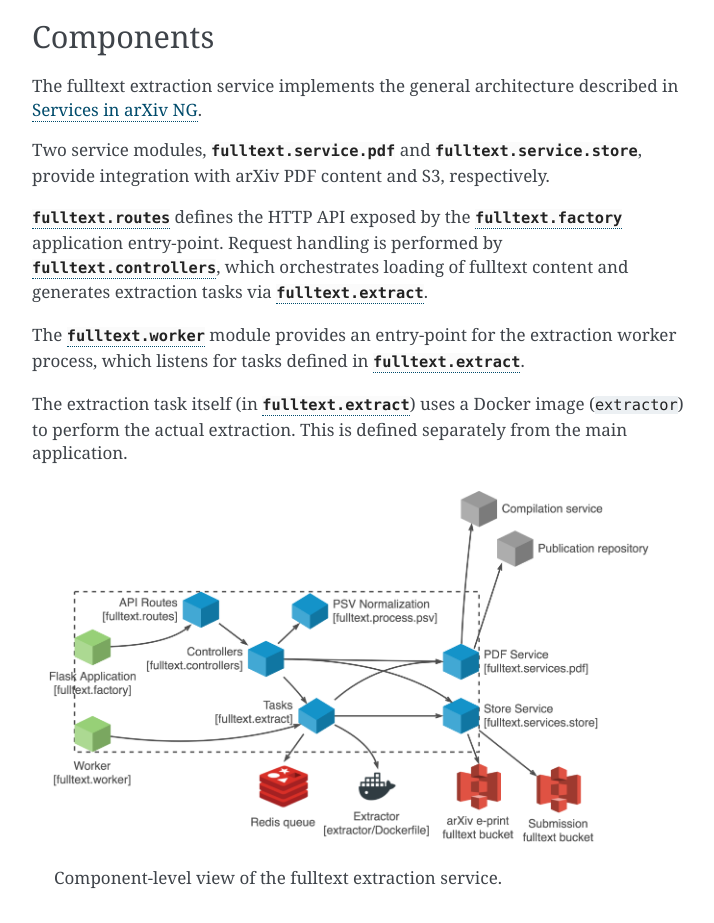
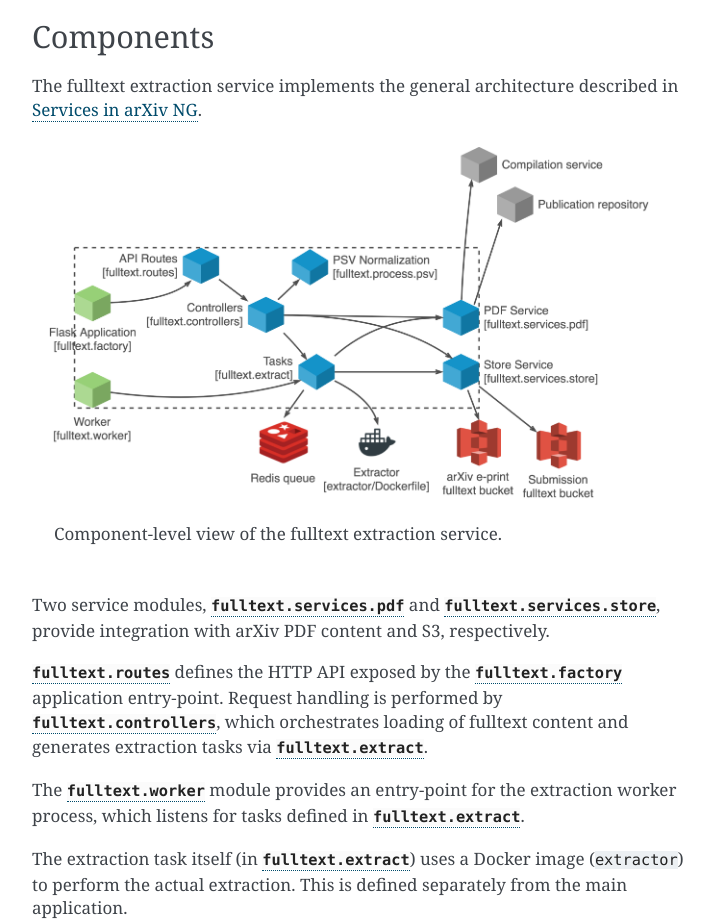
Before and after one commit to arXiv/zzzArchived_arxiv-fulltext, a plain HTML site: page architecture.html in a window 1280 px wide. Shown: the part 1840-2763 px from the top of the page, without its empty margins (388-1102 px from the left). Drawn offline with nearby package versions, Linux system fonts and the light colour scheme; some packages are replaced by stand-ins of ours.

Commit message:
updated docs

```diff
--- a/architecture.html
+++ b/architecture.html
@@ -82,8 +82,12 @@ be. This helps to prevent duplicate extraction tasks.</p>
 <h2>Components<a class="headerlink" href="#components" title="Permalink to this headline">¶</a></h2>
 <p>The fulltext extraction service implements the general architecture described
 in <a class="reference external" href="https://cul-it.github.io/arxiv-arxitecture/crosscutting/services.html" title="(in arXiv arXitecture v0.8)"><span>Services in arXiv NG</span></a>.</p>
-<p>Two service modules, <code class="xref py py-mod docutils literal notranslate"><span class="pre">fulltext.service.pdf</span></code> and
-<code class="xref py py-mod docutils literal notranslate"><span class="pre">fulltext.service.store</span></code>, provide integration with arXiv PDF content
+<div class="figure" id="id3">
+<span id="figure-components"></span><a class="reference internal image-reference" href="_images/fulltext-service-components.png"><img alt="_images/fulltext-service-components.png" src="_images/fulltext-service-components.png" style="width: 600px;" /></a>
+<p class="caption"><span class="caption-text">Component-level view of the fulltext extraction service.</span></p>
+</div>
+<p>Two service modules, <a class="reference internal" href="fulltext/fulltext.services.pdf.html#module-fulltext.services.pdf" title="fulltext.services.pdf"><code class="xref py py-mod docutils literal notranslate"><span class="pre">fulltext.services.pdf</span></code></a> and
+<a class="reference internal" href="fulltext/fulltext.services.store.html#module-fulltext.services.store" title="fulltext.services.store"><code class="xref py py-mod docutils literal notranslate"><span class="pre">fulltext.services.store</span></code></a>, provide integration with arXiv PDF content
 and S3, respectively.</p>
 <p><a class="reference internal" href="fulltext/fulltext.routes.html#module-fulltext.routes" title="fulltext.routes"><code class="xref py py-mod docutils literal notranslate"><span class="pre">fulltext.routes</span></code></a> defines the HTTP API exposed by the
 <a class="reference internal" href="fulltext/fulltext.factory.html#module-fulltext.factory" title="fulltext.factory"><code class="xref py py-mod docutils literal notranslate"><span class="pre">fulltext.factory</span></code></a> application entry-point. Request handling is
@@ -94,10 +98,6 @@ worker process, which listens for tasks defined in <a class="reference internal"
 <p>The extraction task itself (in <a class="reference internal" href="fulltext/fulltext.extract.html#module-fulltext.extract" title="fulltext.extract"><code class="xref py py-mod docutils literal notranslate"><span class="pre">fulltext.extract</span></code></a>) uses a Docker image
 (<code class="docutils literal notranslate"><span class="pre">extractor</span></code>) to perform the actual extraction. This is defined separately
 from the main application.</p>
-<div class="figure" id="id3">
-<span id="figure-components"></span><a class="reference internal image-reference" href="_images/fulltext-service-components.png"><img alt="_images/fulltext-service-components.png" src="_images/fulltext-service-components.png" style="width: 600px;" /></a>
-<p class="caption"><span class="caption-text">Component-level view of the fulltext extraction service.</span></p>
-</div>
 </div>
 </div>
 
```
Also changed, not shown: _sources/architecture.rst.txt.
